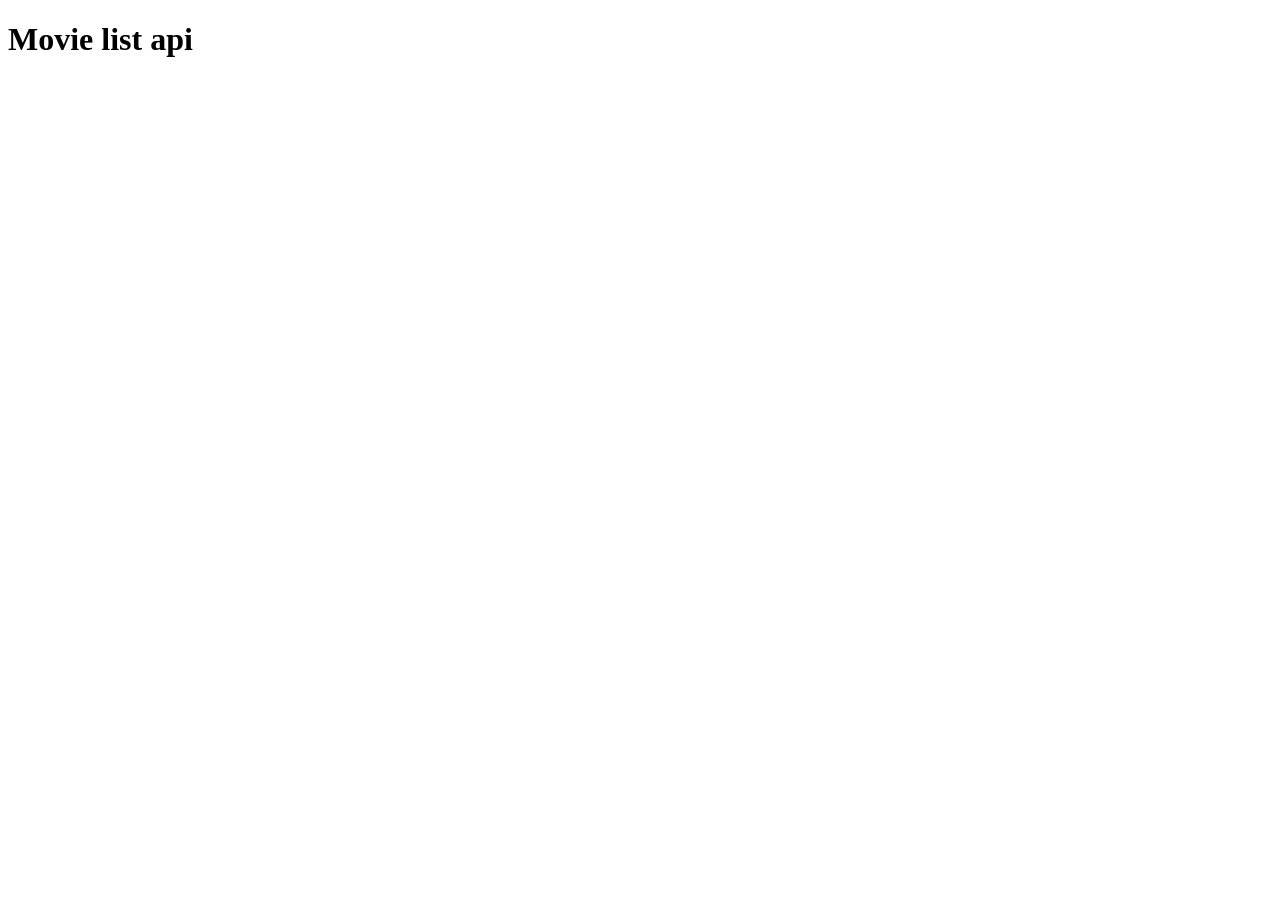
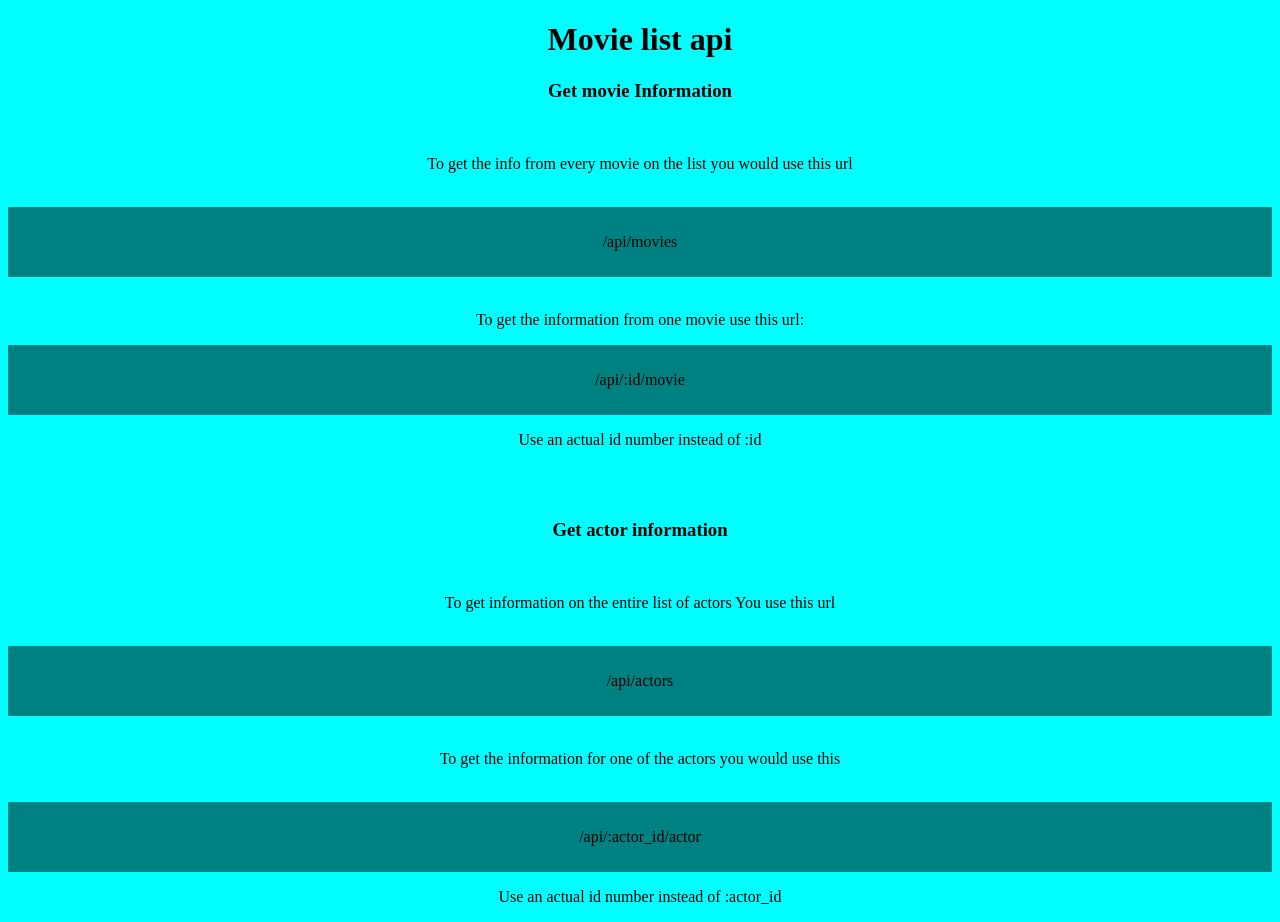
Before and after one commit to conner12345678/myAPI, a website: page public/index.html in a window 1280 px wide. Before the commit the page ends 800 px from the top, so only its background shows below. Drawn offline with Linux system fonts and the light colour scheme.

Commit message:
1.3
Finished

```diff
--- /dev/null
+++ b/public/index.css
@@ -0,0 +1,8 @@
+body{
+    background-color: aqua;
+    text-align: center;
+}
+.code{
+    background-color: rgb(0, 129, 129);
+    padding: 10px;
+}
--- a/public/index.html
+++ b/public/index.html
@@ -4,11 +4,31 @@
     <meta charset="UTF-8">
     <meta name="viewport" content="width=device-width, initial-scale=1.0">
     <title>Home Page</title>
+    <link rel="stylesheet" href="index.css">
 </head>
 <body>
     <h1>Movie list api</h1>
     <div class="content">
-        <h3></h3>
+        <h3>Get movie Information</h3><br>
+        <p>To get the info from every movie on the list you would use this url</p><br>
+        <div class="code">
+            <p>/api/movies</p>
+        </div><br>
+        <p>To get the information from one movie use this url:</p>
+        <div class="code">
+            <p>/api/:id/movie</p>
+        </div>
+        <p>Use an actual id number instead of :id</p><br><br>
+        <h3>Get actor information</h3><br>
+        <p>To get information on the entire list of actors You use this url</p><br>
+        <div class="code">
+            <p>/api/actors</p>
+        </div><br>
+        <p>To get the information for one of the actors you would use this</p><br>
+        <div class="code">
+            <p>/api/:actor_id/actor</p>
+        </div>
+        <p>Use an actual id number instead of :actor_id</p>
     </div>
 </body>
 </html>
```
Also changed, not shown: app.js (+12 -10 lines).
